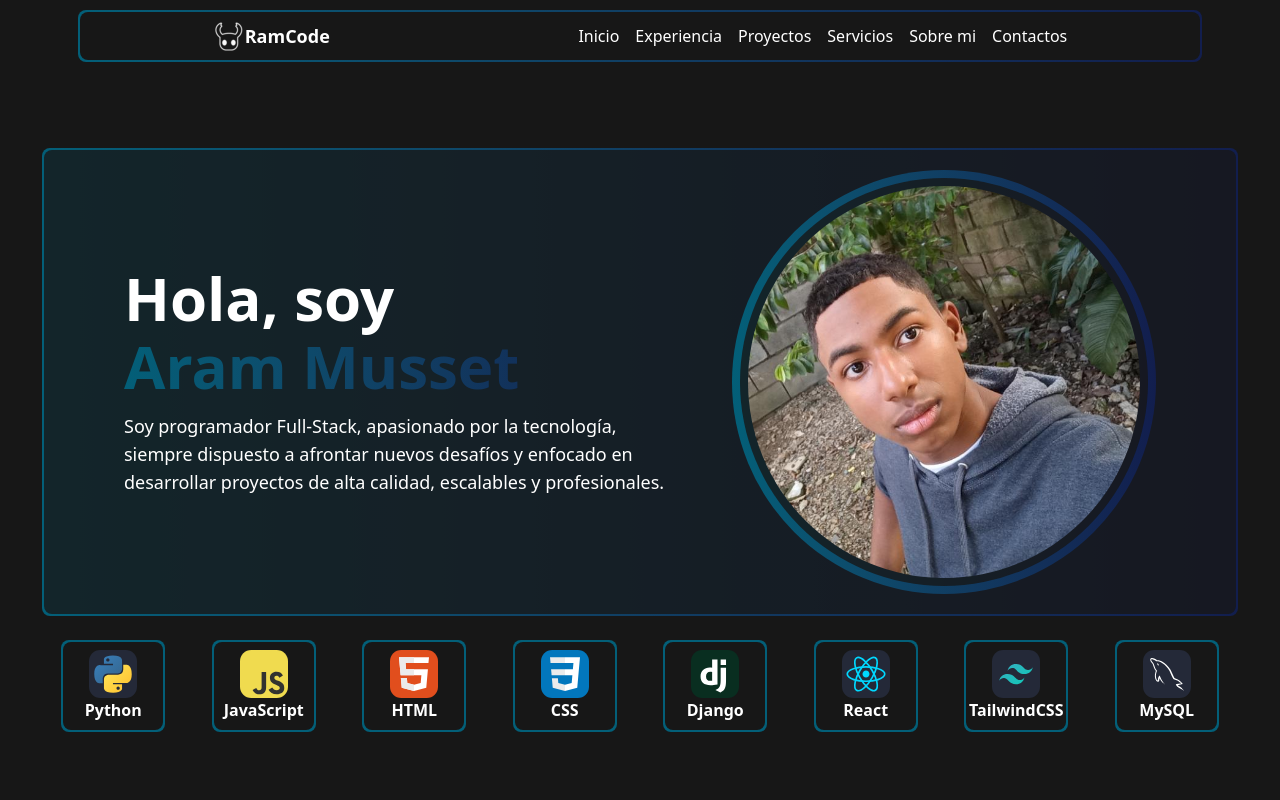
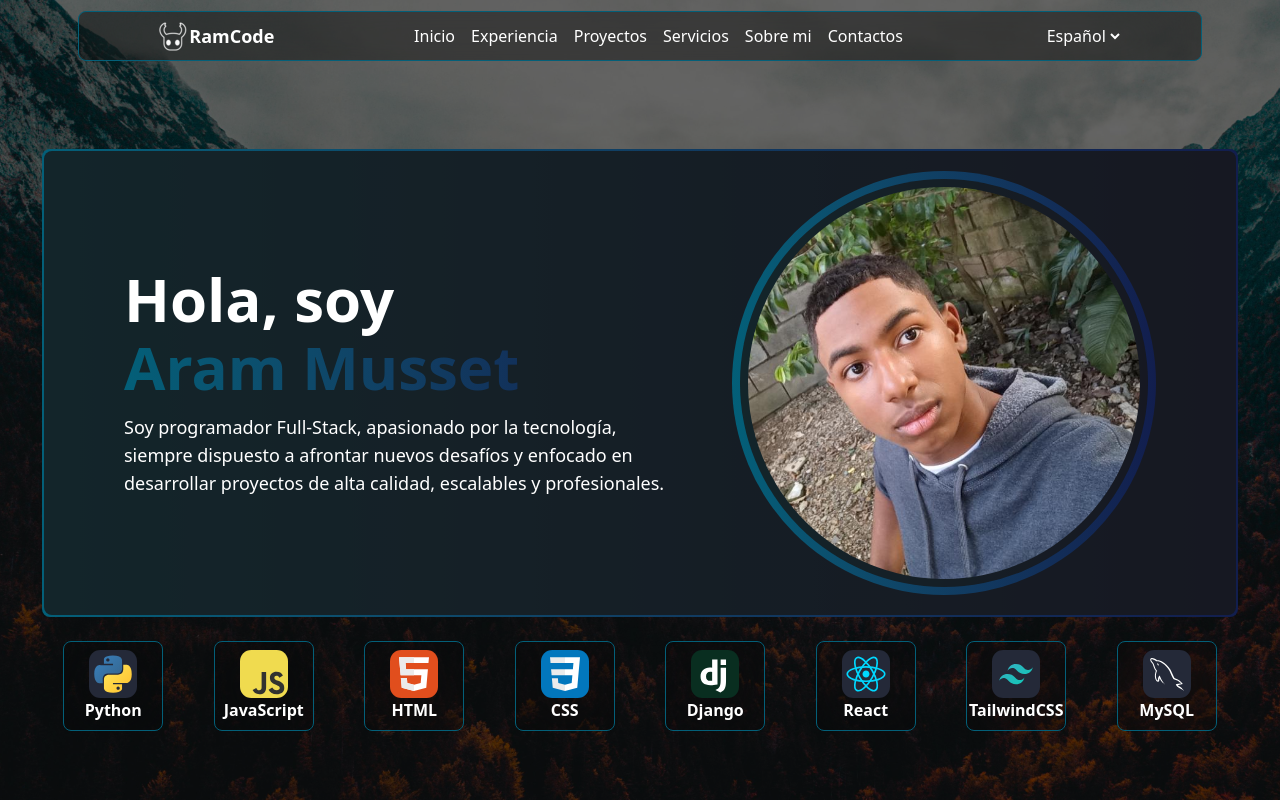
Before and after one commit to RamCodeZ3/Portafolio, a React (Vite) app: page / in a window 1280 px wide. Built offline with nearby package versions, Linux system fonts and the light colour scheme.

Commit message:
Se cambio el fondo y se mejoro el estilo del header y las tecnologia que conozco

```diff
--- a/src/App.jsx
+++ b/src/App.jsx
@@ -6,7 +6,7 @@ function App() {
   return (
     <>
     <Header/>
-    <main className='bg-neutral-900 flex flex-col gap-10 w-full min-h-dvh justify-center items-center '>
+    <main className='bg-[url(/fondo.jpg)] bg-center bg-fixed bg-cover bg-no-repeat bg-blend-overlay bg-black/60 relative flex flex-col gap-10 w-full min-h-dvh justify-center items-center '>
       <section className="mt-20">
         <Start/>
       </section>
--- a/src/common/Header.jsx
+++ b/src/common/Header.jsx
@@ -7,8 +7,7 @@ function Header(){
     return(
         <>
         <div className="fixed flex justify-center items-center w-full h-18 z-10 top-0 p-4 ">
-            <div className="flex bg-gradient-to-r from-[#035f78] to-[#121e4e] w-[90%] p-0.5 items-center justify-center rounded-lg">
-                <header className="flex w-full z-10 top-0 left-0 py-2 px-2 text-white items-center justify-around rounded-lg bg-neutral-900">
+                <header className="flex w-[90%] z-10 top-0 left-0 py-2 px-2 text-white items-center justify-around rounded-lg bg-black/40 backdrop-blur-2xl border-1 border-[#035f78]">
                     <div className="flex items-center"
                         onClick={handleDivClick}
                         >
@@ -23,9 +22,12 @@ function Header(){
                         <a href="">Sobre mi</a>
                         <a href='#start'>Contactos</a>
                      </div>
+                     <select name="" id="">
+                        <option value="">Español</option>
+                        <option value="">Ingles</option>
+                     </select>
                 </header>
             </div>
-       </div>
         </>
     )
 }
--- a/src/sections/start/StackTecnology.jsx
+++ b/src/sections/start/StackTecnology.jsx
@@ -5,15 +5,13 @@ function StackTecnology(){
         <>
         <div className="flex gap-2 w-full justify-around mt-6">
             {technologies.map(data =>(
-                <div className="bg-[#035f78] p-0.5 rounded-lg select-none">
-                    <div className="flex flex-col justify-center items-center bg-neutral-900 p-2 rounded-lg w-25">
+                    <div className="flex flex-col justify-center items-center bg-black/10 backdrop-blur-2xl p-2 rounded-lg w-25 border-1 border-[#035f78]">
                         <img
                         src={data.path}
                         className="size-12"
                         />
                         <span className="font-semibold">{data.name}</span>
                     </div>
-                </div>
             ))}
         </div>
         </>
```
Also changed, not shown: public/fondo.jpg (added).
